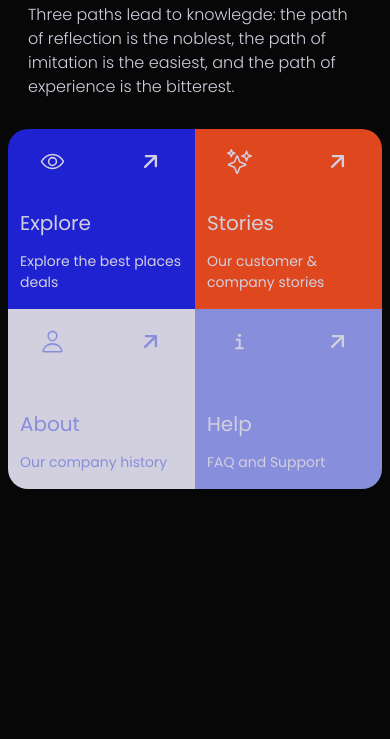
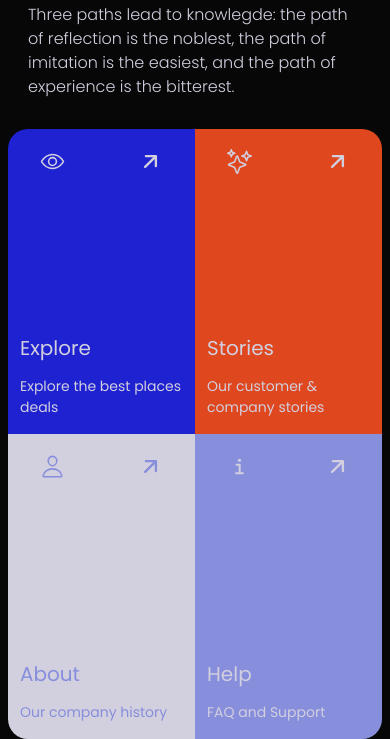
Before and after one commit to BoazDandu/Exploring, a plain HTML site: page index.html in a window 390 px wide. Shown: the part 233-972 px from the top of the page. Before the commit the page ends 844 px from the top, so only its background shows below. Drawn offline with nearby package versions, Linux system fonts and the light colour scheme.

Commit message:
Add files via upload

```diff
--- a/index.html
+++ b/index.html
@@ -13,7 +13,7 @@
 
 <body class="body">
     <main class="d-flex flex-lg-row flex-column justify-content-between row">
-        <div class="d-block col-sm-6 col-12 p-sm-3 px-3">
+        <div class="d-block col-sm-6 col-12 col-sm-12 col-md-12 col-lg-6 p-sm-3 px-3">
             <nav class="navbar navbar-expand-lg navbar-light" id="navBar">
                 <div class="container-fluid">
                     <ion-icon name="search-outline"></ion-icon>
@@ -43,7 +43,7 @@
             </div>
         </div>
 
-        <div class="container col-12 col-sm-6 px-4" id="box-content">
+        <div class="container col-12 col-sm-12 col-md-12 col-lg-6 px-4 px-sm-4" id="box-content">
             <div class="row align-items-center align-items-sm-center p-sm-3 px-2">
                 <div class="col-6 box" id="box1">
                     <div class="box_nav">
--- a/style.css
+++ b/style.css
@@ -90,7 +90,7 @@ button.my_btn:hover {
 }
 
 .box  {
-    height: 340px;
+    height: 355px;
     width: 100%;
     position: relative;
 }
@@ -171,7 +171,7 @@ h1.box_head {
     }
 
     .box {
-        height: 180px;
+        height: 305px;
     }
 
     button.my_btn {
@@ -188,3 +188,7 @@ h1.box_head {
     }
 
 }
+
+@media screen only and (max-width: 768px) {
+
+}
```
